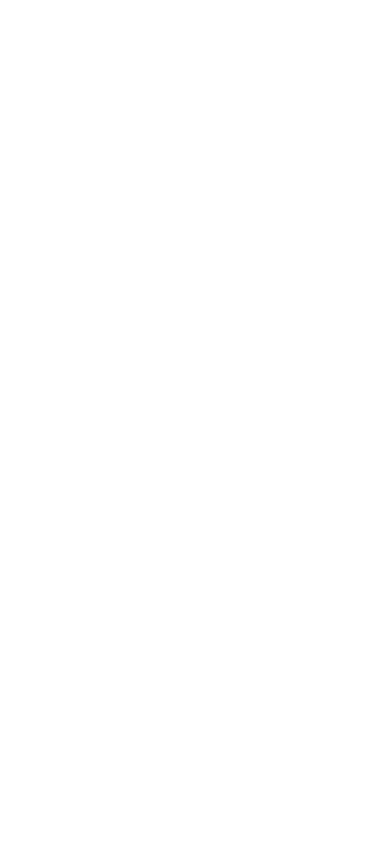
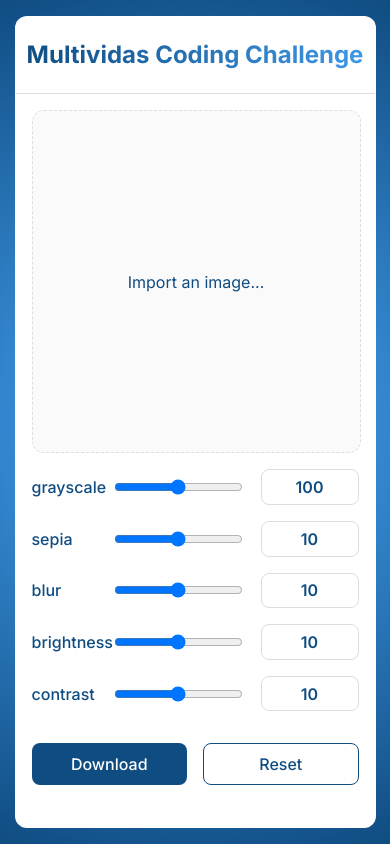
Before and after one commit to n53337/multividas-fe-challenge, a website built with Vite: page index.html in a window 390 px wide. Built offline with nearby package versions, Linux system fonts and the light colour scheme.

Commit message:
feat: image editor mobile layout

```diff
--- a/index.html
+++ b/index.html
@@ -18,7 +18,58 @@
     <title>Multividas Coding Challenge</title>
   </head>
   <body>
-    <div id="app"></div>
+    <main id="app" class="app">
+      <section class="wrapper">
+        <header class="wrapper__header">
+          <h2>Multividas Coding Challenge</h2>
+        </header>
+
+        <span class="wrapper__divider"></span>
+
+        <div class="wrapper__body">
+          <div class="wrapper__dropzone dropzone dropzone-empty">
+            Import an image...
+          </div>
+
+          <div class="wrapper__tweaks">
+            <div class="wrapper__tweaks__item">
+              <label for="grayscale">grayscale</label>
+              <input type="range" min="0" max="100" id="grayscale" />
+              <span class="wrapper__tweaks__item__value">100</span>
+            </div>
+
+            <div class="wrapper__tweaks__item">
+              <label for="grayscale">sepia</label>
+              <input type="range" min="0" max="100" id="sepia" />
+              <span class="wrapper__tweaks__item__value">10</span>
+            </div>
+
+            <div class="wrapper__tweaks__item">
+              <label for="blur">blur</label>
+              <input type="range" min="0" max="100" id="blur" />
+              <span class="wrapper__tweaks__item__value">10</span>
+            </div>
+
+            <div class="wrapper__tweaks__item">
+              <label for="brightness">brightness</label>
+              <input type="range" min="0" max="100" id="brightness" />
+              <span class="wrapper__tweaks__item__value">10</span>
+            </div>
+
+            <div class="wrapper__tweaks__item">
+              <label for="contrast">contrast</label>
+              <input type="range" min="0" max="100" id="contrast" />
+              <span class="wrapper__tweaks__item__value">10</span>
+            </div>
+
+            <div class="wrapper__tweaks__action">
+              <button class="btn btn-primary">Download</button>
+              <button class="btn btn-secondary">Reset</button>
+            </div>
+          </div>
+        </div>
+      </section>
+    </main>
     <script type="module" src="/src/scripts/main.ts"></script>
   </body>
 </html>
--- a/src/styles/_base.scss
+++ b/src/styles/_base.scss
@@ -1,5 +1,8 @@
 @use "colors";
 @use "ui";
+@use "app";
+
+// This File is only for Base Configuration
 
 :root {
   font-family: Inter, system-ui, sans-serif;
@@ -10,9 +13,9 @@
   background-color: colors.$background;
 }
 
-#app {
-  max-width: 1280px;
-  margin: 0 auto;
-  padding: 2rem;
-  text-align: center;
+body {
+  margin: 0;
+  padding: 0;
+  min-height: 100vh;
+  display: flex;
 }
--- /dev/null
+++ b/src/styles/app.scss
@@ -0,0 +1,118 @@
+@use "colors";
+@use "config";
+
+// NOTE: This uses movile first approach
+
+/*
+ * Mobile Version
+*/
+
+body {
+  background-image: radial-gradient(
+    circle,
+    colors.$secondary 20%,
+    colors.$primary 100%
+  );
+  display: flex;
+  justify-content: center;
+}
+
+#app {
+  max-width: 1280px;
+}
+
+.app {
+  flex: 1;
+  padding: 1em;
+  display: flex;
+}
+
+.wrapper {
+  flex: 1;
+  background-color: colors.$background;
+  border: 1px solid transparent;
+  border-radius: config.$raduis-xl;
+  display: flex;
+  flex-direction: column;
+
+  &__header {
+    & h2 {
+      text-align: center;
+      background: linear-gradient(to right, colors.$primary, colors.$secondary);
+      color: transparent;
+      background-clip: text;
+    }
+  }
+
+  &__divider {
+    height: 1px;
+    background-color: colors.$border;
+  }
+
+  &__body {
+    padding: 1em;
+    flex: 1;
+    display: flex;
+    flex-direction: column;
+    gap: 1em;
+  }
+
+  &__dropzone {
+    flex: 1;
+  }
+
+  &__tweaks {
+    flex: 1;
+    display: flex;
+    flex-direction: column;
+    gap: 1em;
+  }
+
+  &__tweaks__item {
+    display: flex;
+    gap: 1em;
+    justify-content: space-between;
+    align-items: center;
+
+    & label {
+      width: 4rem;
+      color: colors.$primary;
+      font-weight: 500;
+    }
+
+    & input {
+      flex: 1;
+      background-color: colors.$primary;
+    }
+
+    &__value {
+      text-align: center;
+      width: 4rem;
+      border: 1px solid colors.$border;
+      border-radius: config.$raduis-lg;
+      padding: 0.3em 1em;
+      color: colors.$primary;
+      font-weight: 600;
+    }
+  }
+
+  &__tweaks__action {
+    display: flex;
+    gap: 1em;
+    padding-top: 1em;
+
+    & button {
+      flex: 1;
+    }
+  }
+}
+
+/*
+ * Desktop Version
+*/
+
+@media screen and (min-width: 1024px) {
+  body {
+    align-items: center;
+  }
+}
--- a/src/styles/colors.scss
+++ b/src/styles/colors.scss
@@ -1,3 +1,9 @@
+// This file is only for colors
+
 $primary: rgb(15 76 129);
+$secondary: rgb(64 154 233);
 $background: rgb(255 255 255);
 $foreground: rgb(0 0 0);
+$divider: rgb(81, 94, 103);
+$dropzone: rgb(250, 250, 250);
+$border: rgb(221, 221, 221);
--- /dev/null
+++ b/src/styles/config.scss
@@ -0,0 +1,29 @@
+// This file is only for UI Configuration
+
+// Border Radius
+$raduis-sm: 0.125rem;
+$raduis-md: 0.25rem;
+$raduis-lg: 0.5rem;
+$raduis-xl: 0.75rem;
+$raduis-2xl: 1rem;
+$raduis-3xl: 1.5rem;
+
+// Font Size
+$font-size-sm: 0.875rem;
+$font-size-md: 1rem;
+$font-size-lg: 1.125rem;
+$font-size-xl: 1.25rem;
+$font-size-2xl: 1.5rem;
+$font-size-3xl: 1.875rem;
+$font-size-4xl: 2.25rem;
+$font-size-5xl: 3rem;
+$font-size-6xl: 3.75rem;
+$font-size-7xl: 4.5rem;
+$font-size-8xl: 6rem;
+$font-size-9xl: 8rem;
+
+// Shadow
+$shadow-sm: 0 1px 2px 0 rgba(0, 0, 0, 0.05);
+$shadow-md: 0 1px 3px 0 rgba(0, 0, 0, 0.1), 0 1px 2px 0 rgba(0, 0, 0, 0.06);
+$shadow-lg: 0 4px 6px -1px rgba(0, 0, 0, 0.1),
+  0 2px 4px -1px rgba(0, 0, 0, 0.06);
--- a/src/styles/ui.scss
+++ b/src/styles/ui.scss
@@ -1,6 +1,7 @@
 @use "colors";
+@use "config";
 
-// This SCSS file is only for UI Components
+// This file is only for UI Components
 
 .btn {
   border-radius: 8px;
@@ -27,3 +28,17 @@
   color: colors.$primary;
   border-color: colors.$primary;
 }
+
+.dropzone {
+  width: 100%;
+  height: 100%;
+  display: flex;
+  flex-direction: column;
+  align-items: center;
+  justify-content: center;
+  background-color: colors.$dropzone;
+  border: 1px dashed colors.$border;
+  border-radius: config.$raduis-xl;
+  cursor: pointer;
+  color: colors.$primary;
+}
```
